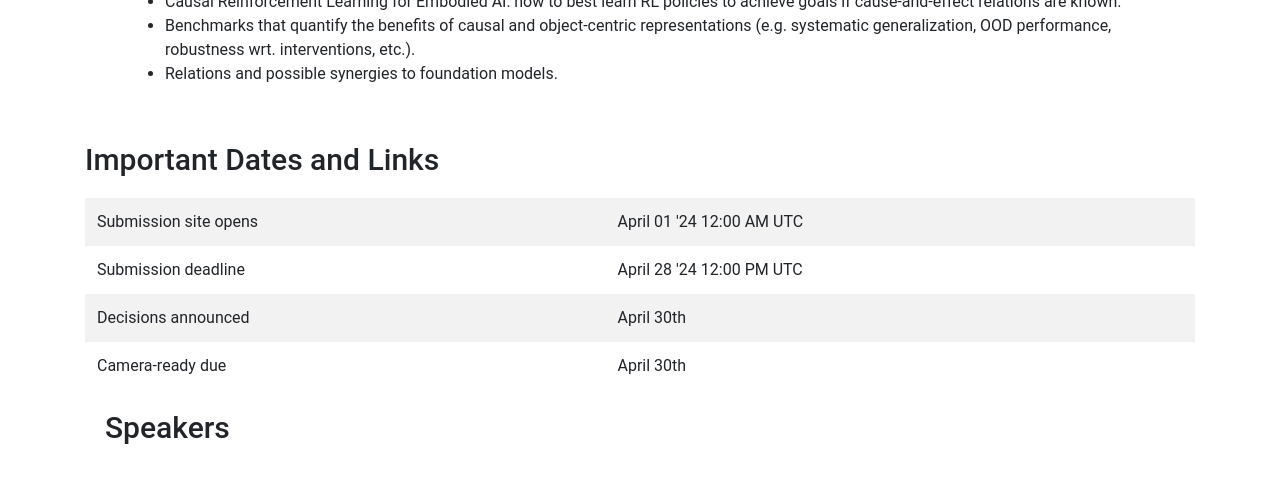
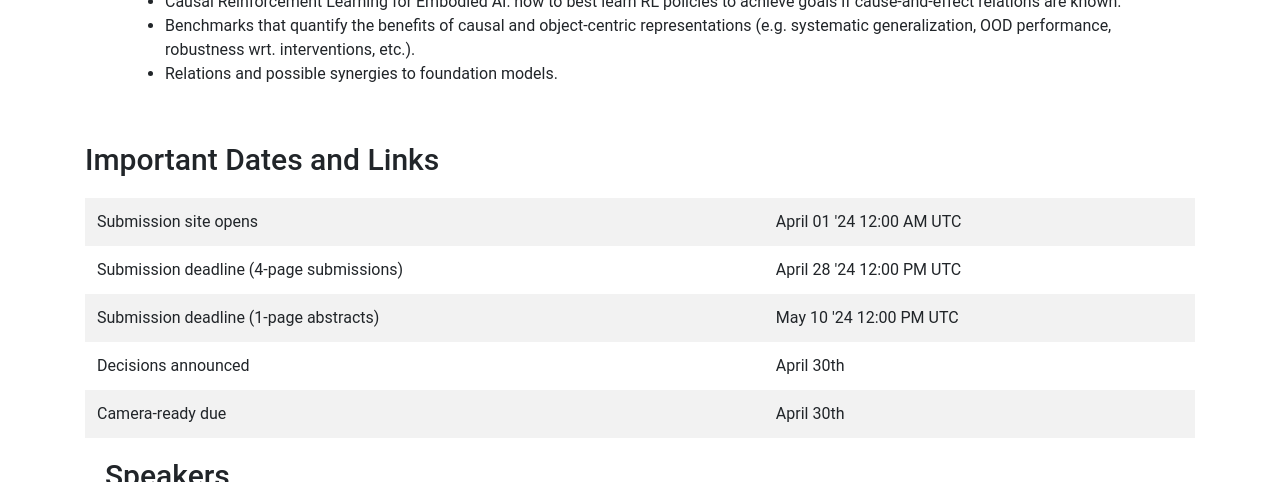
Before and after one commit to corrworkshop/corrworkshop.github.io, a Jekyll site: the page built from index.html, in a window 1280 px wide and 900 px high, scrolled down 1259 px, cut to the strip 0-482 px from the top of the window. Built offline with Jekyll 4.4.1, drawn with Linux system fonts in a browser that asks for light colours; nearby versions of some CDN libraries.

Commit message:
Update index.html

```diff
--- a/index.html
+++ b/index.html
@@ -50,8 +50,12 @@ layout: coverpage
       <td>April 01 '24 12:00 AM UTC </td>
     </tr>
     <tr>
-      <td>Submission deadline</td>
+      <td>Submission deadline (4-page submissions)</td>
       <td>April 28 '24 12:00 PM UTC</td>
+    </tr>
+    <tr>
+      <td>Submission deadline (1-page abstracts)</td>
+      <td>May 10 '24 12:00 PM UTC</td>
     </tr>
     <tr>
       <td>Decisions announced</td>
```
